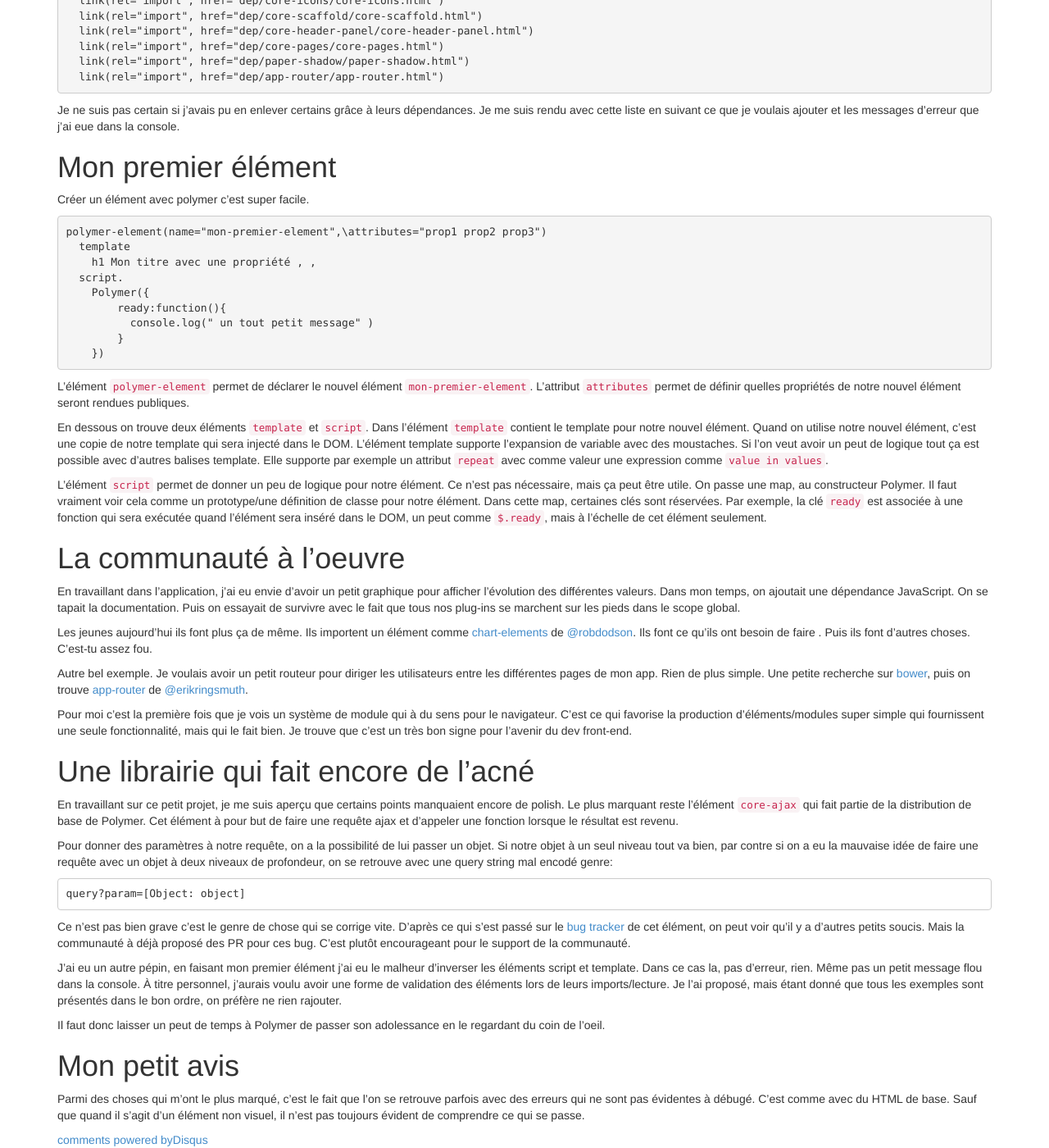
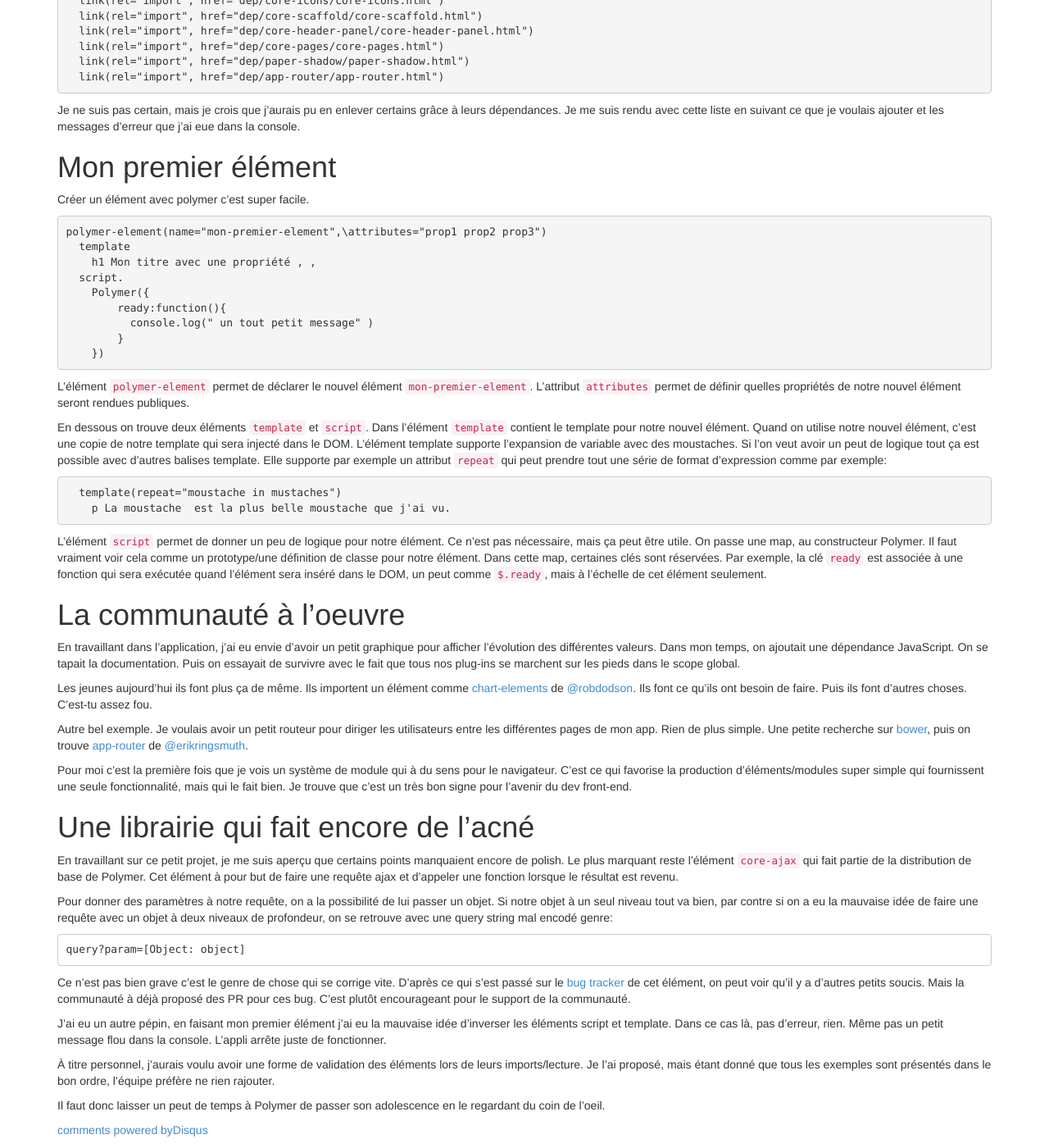
Before and after one commit to benzen/benzen.github.io, a Jekyll site: the page built from _posts/2014-09-21-polymer-js.md, in a window 1280 px wide and 1400 px high, scrolled down 917 px. Shown: the whole window at 82% size. Built offline with Jekyll 4.4.1, drawn with Linux system fonts in a browser that asks for light colours; Markdown is read by kramdown in place of the engine named in the settings; comment, search, counter and statistics services are not loaded; some of the changed text lies outside the part shown.

Commit message:
dernière relecture

````diff
--- a/_posts/2014-09-21-polymer-js.md
+++ b/_posts/2014-09-21-polymer-js.md
@@ -77,9 +77,10 @@ Dans les faits j'ai eu besoin de rajouter pas mal de dépendances HTML.
   link(rel="import", href="dep/app-router/app-router.html")
 ```
 
-Je ne suis pas certain si j'avais pu en enlever certains grâce à leurs dépendances.
-Je me suis rendu avec cette liste en suivant ce que je voulais ajouter et les
-messages d'erreur que j'ai eue dans la console.
+Je ne suis pas certain, mais je crois que j'aurais pu en enlever
+ certains grâce à leurs dépendances. Je me suis rendu avec cette liste en
+ suivant ce que je voulais ajouter et les messages d'erreur
+ que j'ai eue dans la console.
 
 
 Mon premier élément
@@ -108,8 +109,13 @@ Dans l'élément `template` contient le template pour notre nouvel élément.
 Quand on utilise notre nouvel élément, c'est une copie de notre template qui
 sera injecté dans le DOM. L'élément template supporte l'expansion de variable
 avec des moustaches. Si l’on veut avoir un peut de logique tout ça est possible
-avec d'autres balises template. Elle supporte par exemple un attribut `repeat` avec
-comme valeur une expression comme `value in values`.
+avec d'autres balises template. Elle supporte par exemple un attribut `repeat` qui peut
+prendre tout une série de format d'expression comme par exemple:
+
+```jade
+  template(repeat="moustache in mustaches")
+    p La moustache {{moustache}} est la plus belle moustache que j'ai vu.
+```
 
 L'élément `script` permet de donner un peu de logique pour notre élément.
 Ce n'est pas nécessaire, mais ça peut être utile.
@@ -132,7 +138,7 @@ tous nos plug-ins se marchent sur les pieds dans le scope global.
 
 Les jeunes aujourd'hui ils font plus ça de même. Ils importent un élément comme
 [chart-elements](https://github.com/robdodson/chart-elements) de
-[@robdodson](http://robdodson.me/). Ils font ce qu'ils ont besoin de faire .
+[@robdodson](http://robdodson.me/). Ils font ce qu'ils ont besoin de faire.
 Puis ils font d'autres choses. C'est-tu assez fou.
 
 Autre bel exemple. Je voulais avoir un petit routeur pour diriger les utilisateurs
@@ -170,21 +176,13 @@ D'après ce qui s'est passé sur le
 peut voir qu'il y a d'autres petits soucis. Mais la communauté à déjà proposé
 des PR pour ces bug. C'est plutôt encourageant pour le support de la communauté.
 
-J'ai eu un autre pépin, en faisant mon premier élément j'ai eu le malheur
-d'inverser les éléments script et template. Dans ce cas la, pas d'erreur, rien.
-Même pas un petit message flou dans la console.
+J'ai eu un autre pépin, en faisant mon premier élément j'ai eu la mauvaise idée
+d'inverser les éléments script et template. Dans ce cas là, pas d'erreur, rien.
+Même pas un petit message flou dans la console. L'appli arrête juste de fonctionner.
+
 À titre personnel, j'aurais voulu avoir une forme de validation des éléments
 lors de leurs imports/lecture. Je l'ai proposé, mais étant donné que tous les
-exemples sont présentés dans le bon ordre, on préfère ne rien rajouter.
+exemples sont présentés dans le bon ordre, l'équipe préfère ne rien rajouter.
 
-Il faut donc laisser un peut de temps à Polymer de passer son adolessance en le
+Il faut donc laisser un peut de temps à Polymer de passer son adolescence en le
 regardant du coin de l'oeil.
-
-
-Mon petit avis
-================
-
-Parmi des choses qui m'ont le plus marqué, c'est le fait que l'on se retrouve
-parfois avec des erreurs qui ne sont pas évidentes à débugé. C'est comme avec du
-HTML de base. Sauf que quand il s'agit d'un élément non visuel, il n'est pas
-toujours évident de comprendre ce qui se passe.
````
Also changed, not shown: other parts of _posts/2014-09-21-polymer-js.md (+1 -1 lines), _posts/2014-09-19-highlandjs.md (+10 -9 lines).
